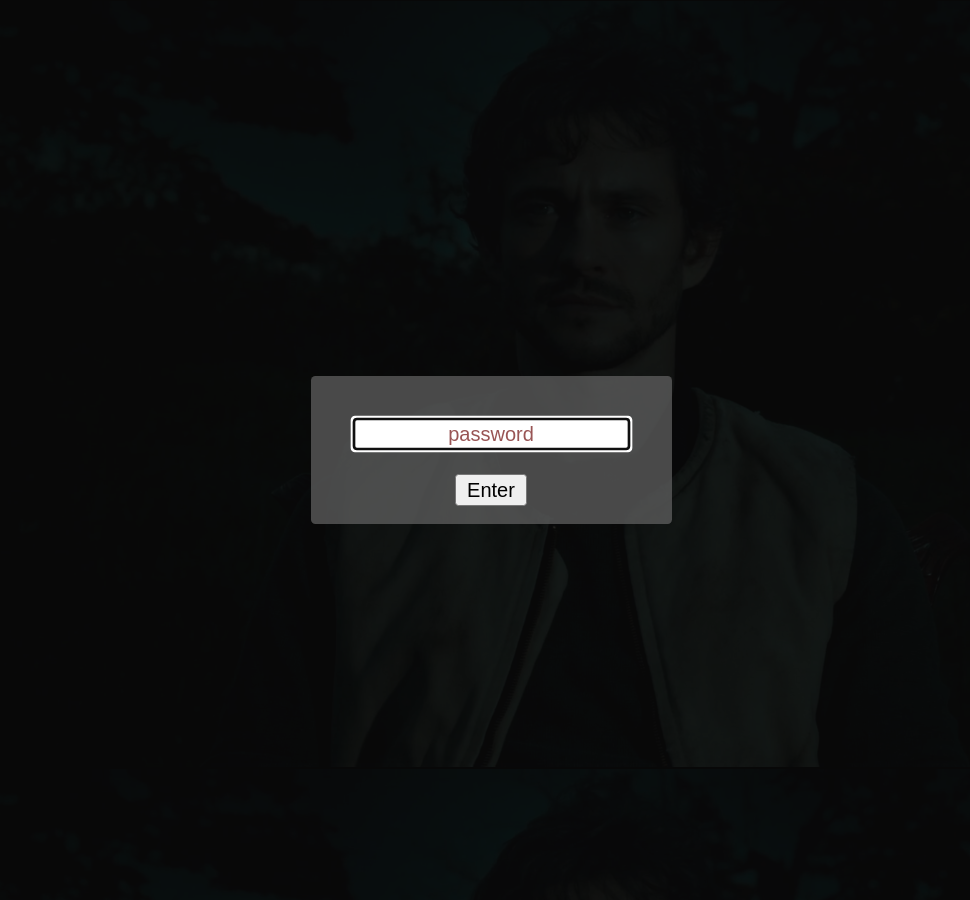
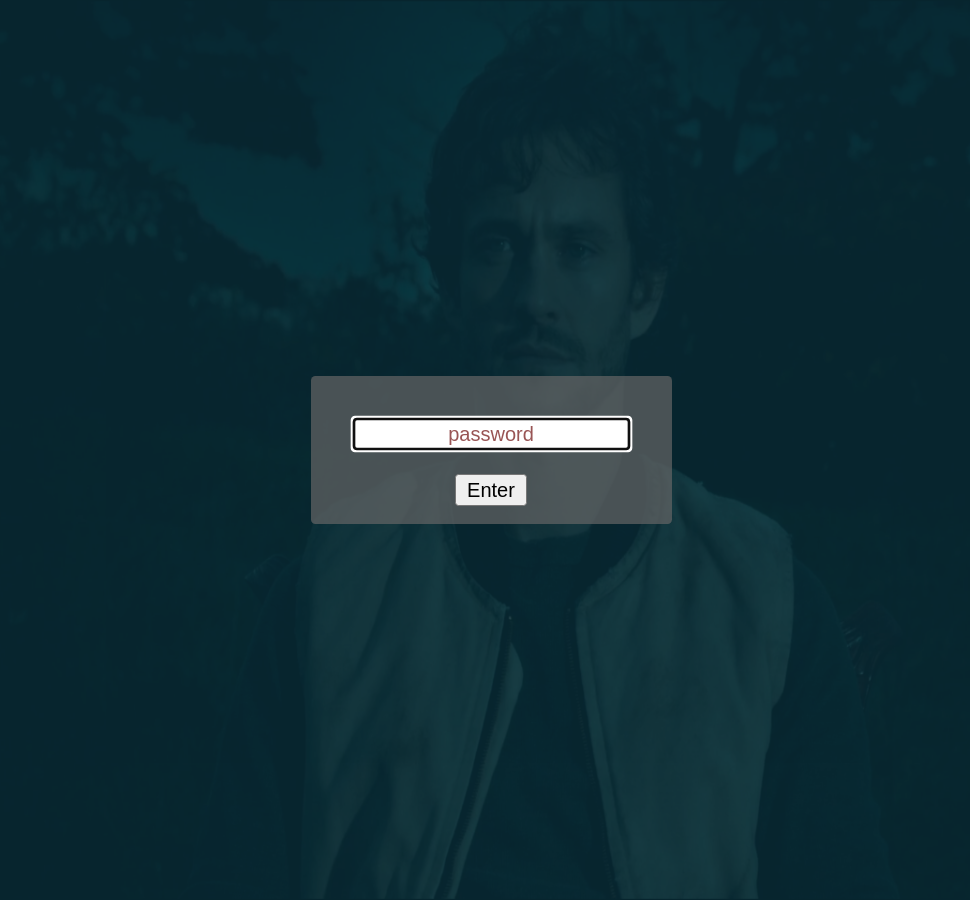
Before and after one commit to Fawkes4494d3/Fawkes4494d3.github.io, a Jekyll site: the page himars/index.html, which Jekyll copies as it is, in a window 1280 px wide. Shown: the whole page, without its empty margins (149-1119 px from the left). Built offline with Jekyll 4.4.1, drawn with Linux system fonts in a browser that asks for light colours; a script that is not in the unit is left out.

Commit message:
Update index.html

```diff
--- a/himars/index.html
+++ b/himars/index.html
@@ -13,6 +13,7 @@ body {
 
 	background-image: url("teddy.png");
 	background-attachment: fixed;
+	background-size: 100% 100%;
 	color: #333;
 }
 
@@ -30,20 +31,20 @@ body {
 	left: 0;
 	width: 100%;
 	height: 100%;
-	background: rgba(10, 10, 10, 0.8);
+	background: rgba(10, 53, 66, 0.71);
 	text-align: center;
 	margin: auto;
 
 }
 
 div.horizontal {
-	display: flex;
+	display: inline-flex;
 	justify-content: flex-end;
 	height: 100%;
 }
 
 div.vertical {
-	display: flex;
+	display: inline-flex;
 	flex-direction: column;
 	justify-content: flex-end;
 	width: 100%;
```
